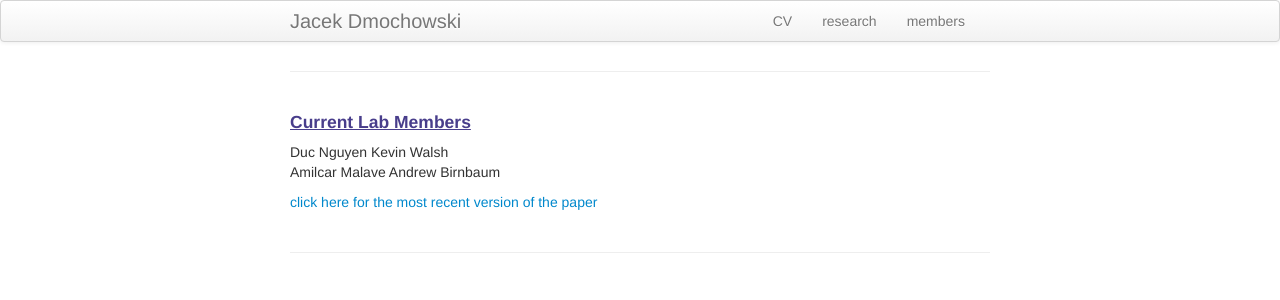
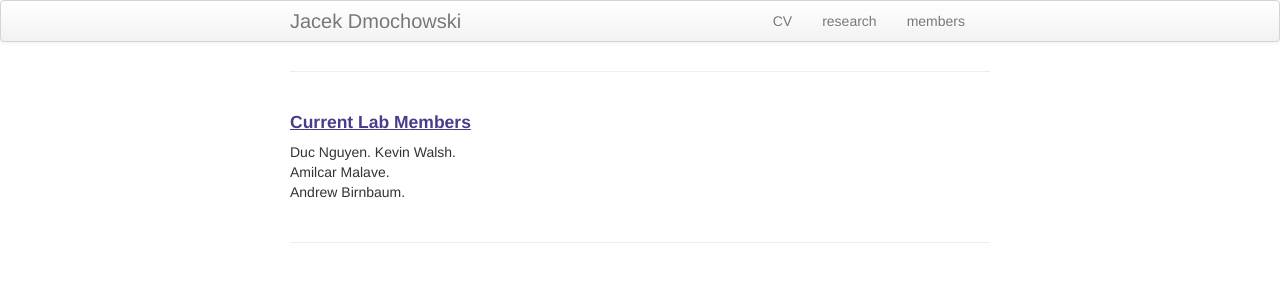
Before and after one commit to dmochow/dmochow.github.io, a Jekyll site: the page built from pages/members.md, in a window 1280 px wide. Shown: the top 300 px of the page. Built offline with Jekyll 4.4.1, drawn with Linux system fonts in a browser that asks for light colours.

Commit message:
Update members.md

```diff
--- a/pages/members.md
+++ b/pages/members.md
@@ -7,12 +7,11 @@ description: Dmochowski Lab Members
 
 
 #### <u>Current Lab Members</u>
-Duc Nguyen
-Kevin Walsh
-Amilcar Malave
-Andrew Birnbaum
+Duc Nguyen.
+Kevin Walsh.
+Amilcar Malave.
+Andrew Birnbaum.
 
-[click here for the most recent version of the paper]({{ BASE_PATH}}/pages/working_papers/sample-working-paper.pdf)
 
 
 <!-- Note: this is how to write a comment in HTML. Everything in here won't show up on your webpage.-->
```
